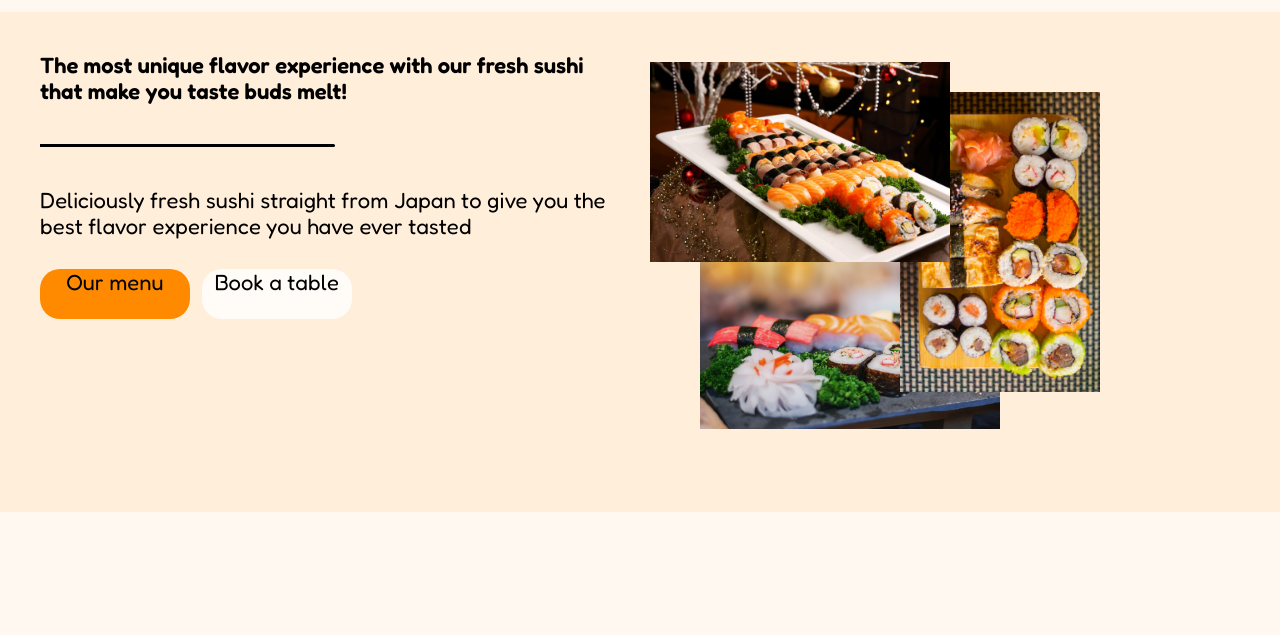
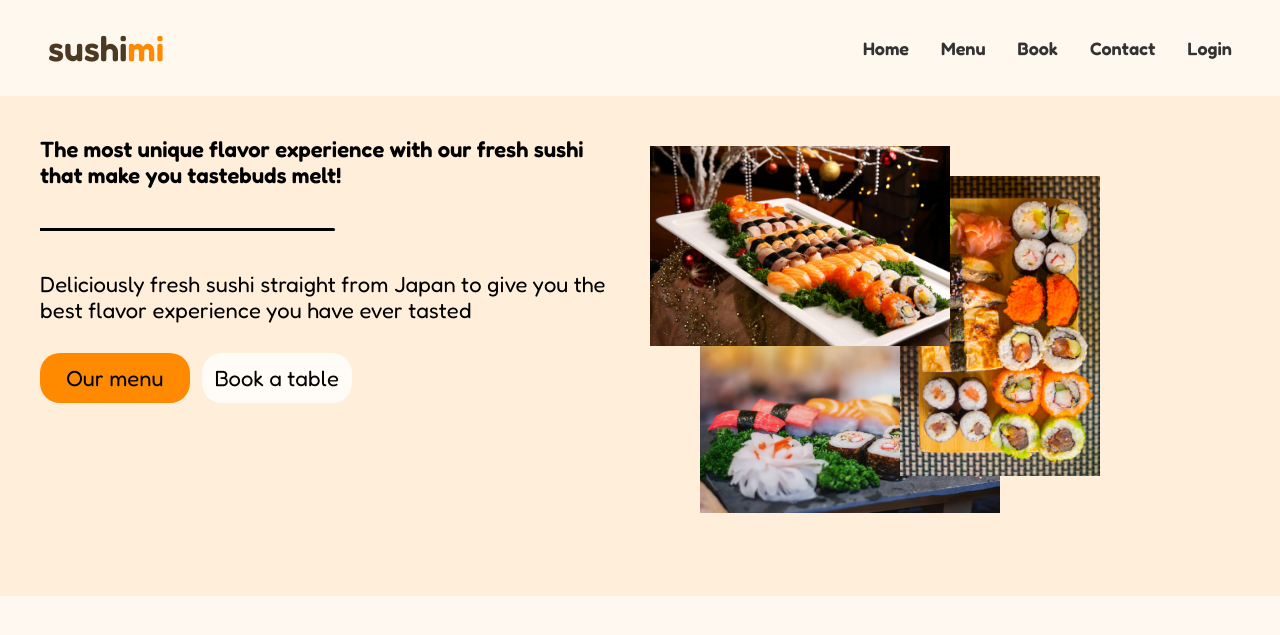
Before and after one commit to J-Gerritsen/Webapp1-Sushimi, a PHP site: page / in a window 1280 px wide. Shown: the top 635 px of the page. Run offline with PHP 8.4, Linux system fonts and the light colour scheme.

Commit message:
Created the header

```diff
--- a/css/style.css
+++ b/css/style.css
@@ -21,8 +21,51 @@ body {
     background-color: #FFF8F0;
 }
 
+
+.header {
+    display: flex;
+    justify-content: space-between;
+    align-items: center;
+    background-color:#fff8ef;
+    height: 9.6rem;
+    padding: 0 4.8rem;
+    gap: 2rem;
+}
+
+.logo {
+    color:#4C3922;
+    font-size: 3.5rem;
+    font-weight: 600;
+    display: flex;
+    flex-direction: row;
+    text-decoration: none;
+}
+
+.imi {
+    color: #FF8A00;
+}
+
+.main-nav-list {
+    list-style: none;
+    display: flex;
+    gap: 3.2rem;
+}
+
+.main-nav-link{
+    text-decoration: none;
+    color: #333;
+    font-weight: 600;
+    font-size: 1.8rem;
+}
+
+.hover:hover {
+    color: #FF8A00;
+    transition: all 0.2s ease;
+}
+
 .hero-section-background {
     background-color: #FFEEDA;
+    padding: 0 3rem;
 }
 
 .hero-section {
@@ -61,6 +104,7 @@ body {
 .btn {
     display: flex;
     justify-content: center;
+    align-items: center;
     width: 15rem;
     height: 5rem;
     border-radius: 2rem;
--- a/index.php
+++ b/index.php
@@ -10,12 +10,15 @@
 <link href="https://fonts.googleapis.com/css2?family=Fredoka:wght@300..700&family=Lato:wght@700&family=Montserrat:wght@500;600;700&family=Open+Sans&family=Roboto&display=swap" rel="stylesheet">
 </head>
 <body>
-    <header>
-        <nav>
-            <ul>
-                <li>
-
-                </li>
+    <header class="header">
+        <a class="logo" href="index.php">sushi<section class="imi">mi</section></a>
+        <nav class="main-mav">
+            <ul class="main-nav-list">
+                <li><a class="main-nav-link hover" href="index.php">Home</a></li>
+                <li><a class="main-nav-link hover" href="#">Menu</a></li>
+                <li><a class="main-nav-link hover" href="#">Book</a></li>
+                <li><a class="main-nav-link hover" href="#">Contact</a></li>
+                <li><a class="main-nav-link hover" href="#">Login</a></li>
             </ul>
         </nav>
     </header>
@@ -24,7 +27,7 @@
             <div class="hero-section">
                 <div class="hero-left-side">
                     <div class="hero-title">
-                        <p>The most unique flavor experience with our fresh sushi that make you taste buds melt!</p>
+                        <p>The most unique flavor experience with our fresh sushi that make you tastebuds melt!</p>
                     </div>
                     <div class="hero-line">
 
```
